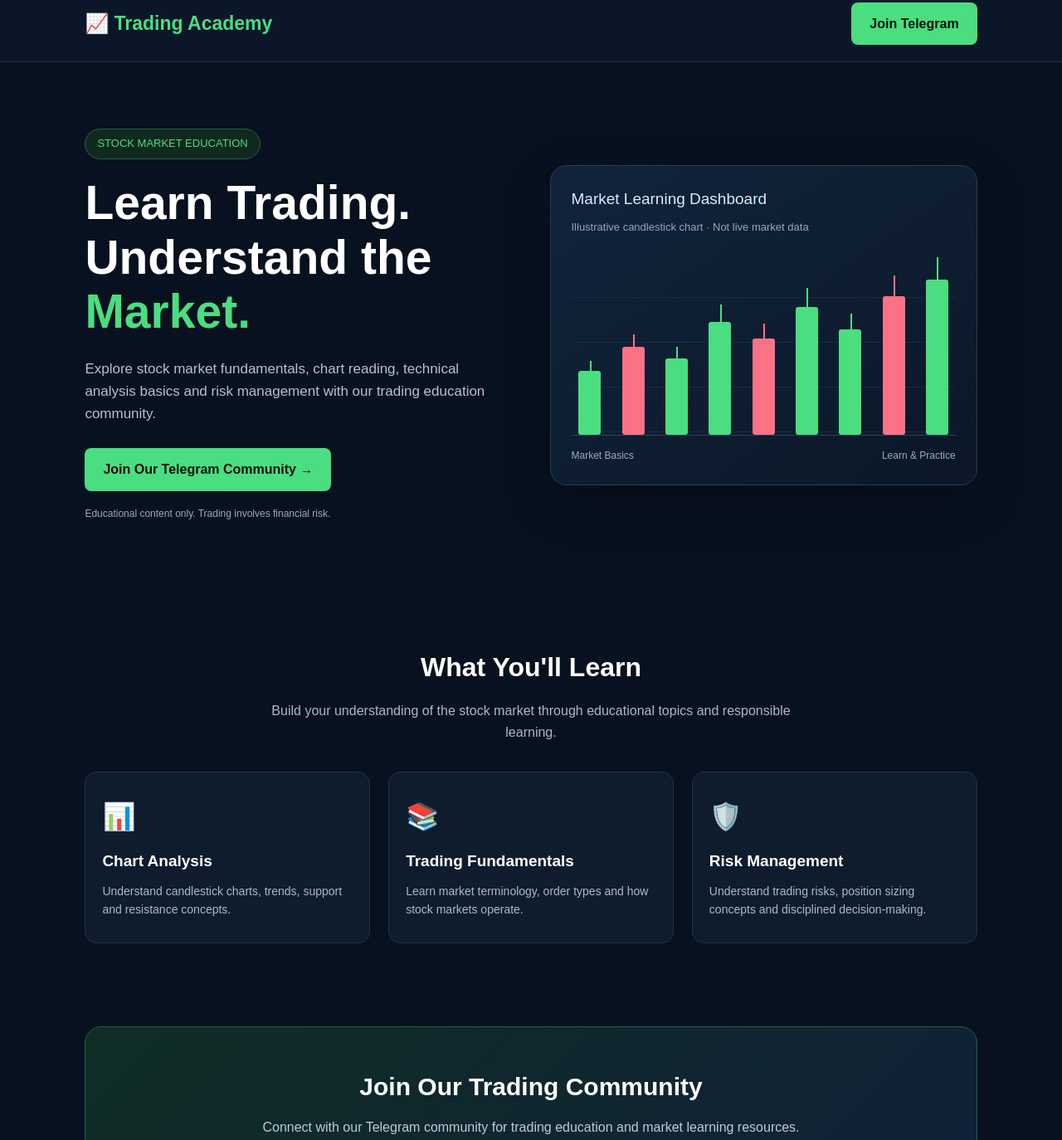
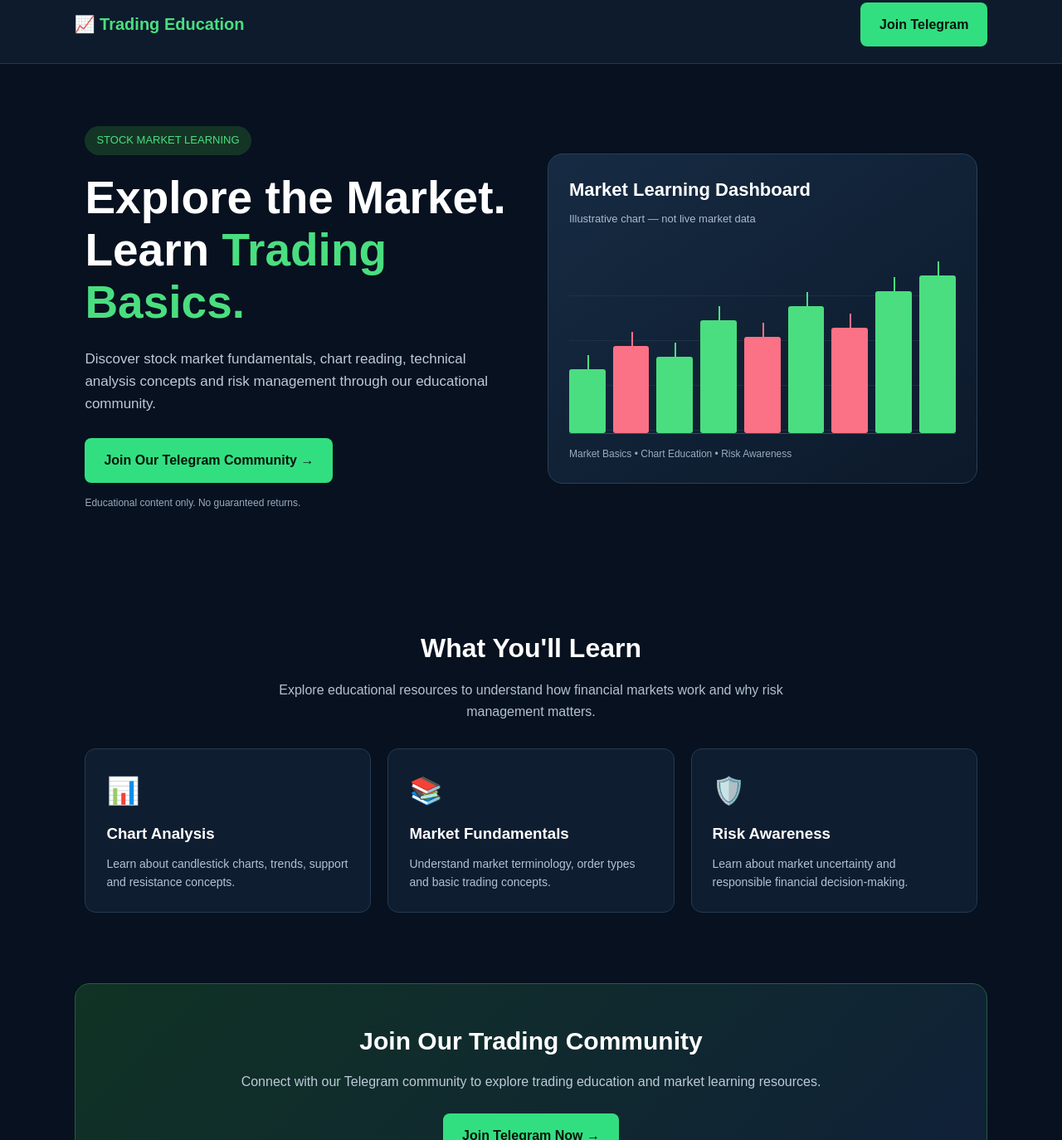
Before and after one commit to manishkumarpipli960296-cmyk/trading.3, a plain HTML site: page index.html in a window 1280 px wide. Shown: the part 43-1417 px from the top of the page at 83% size. Drawn offline with Linux system fonts and the light colour scheme.

Commit message:
Revamp Trading Education Community HTML and styles
Updated the HTML structure and styles for the Trading Education Community page, including changes to the header, hero section, and footer.

```diff
--- a/index.html
+++ b/index.html
@@ -4,8 +4,7 @@
 <head>
 <meta charset="UTF-8">
 <meta name="viewport" content="width=device-width, initial-scale=1.0">
-  <title>Trading Academy | Join Our Community</title>
-  <meta name="description" content="Join our trading education community to learn about stock markets, charts, risk management and trading basics.">
+<title>Trading Education Community</title>
 
 <style>
 * {
@@ -14,45 +13,41 @@
   box-sizing: border-box;
 }
 
-    html {
-      scroll-behavior: smooth;
-    }
-
 body {
   font-family: Arial, sans-serif;
   background: #07111f;
-      color: #ffffff;
+  color: white;
   line-height: 1.6;
 }
 
-    .navbar {
+header {
   display: flex;
   justify-content: space-between;
   align-items: center;
-      padding: 20px 8%;
-      background: #0b1728;
-      border-bottom: 1px solid #20334b;
+  padding: 20px 7%;
+  background: #0d1b2c;
+  border-bottom: 1px solid #26374c;
 }
 
 .logo {
-      font-size: 23px;
+  color: #4ade80;
   font-weight: bold;
-      color: #4ade80;
+  font-size: 20px;
 }
 
-    .nav-button, .join-button {
+.btn {
   display: inline-block;
+  padding: 14px 23px;
+  border-radius: 8px;
+  background: #32df80;
+  color: #06150c;
   text-decoration: none;
-      color: #06120c;
-      background: #4ade80;
   font-weight: bold;
-      padding: 13px 22px;
-      border-radius: 8px;
-      transition: 0.3s;
+  transition: .2s;
 }
 
-    .nav-button:hover, .join-button:hover {
-      background: #22c55e;
+.btn:hover {
+  background: #20c96c;
   transform: translateY(-2px);
 }
 
@@ -60,24 +55,22 @@
   display: grid;
   grid-template-columns: 1fr 1fr;
   align-items: center;
-      gap: 45px;
-      padding: 80px 8%;
-      min-height: 580px;
+  gap: 40px;
+  padding: 75px 8%;
 }
 
 .tag {
   display: inline-block;
+  background: #143526;
   color: #4ade80;
-      border: 1px solid #285d43;
-      background: #10291f;
-      border-radius: 30px;
+  border-radius: 25px;
   padding: 7px 14px;
+  font-size: 13px;
   margin-bottom: 20px;
-      font-size: 13px;
 }
 
 h1 {
-      font-size: clamp(35px, 5vw, 57px);
+  font-size: clamp(36px, 5vw, 55px);
   line-height: 1.15;
   margin-bottom: 22px;
 }
@@ -87,56 +80,46 @@
 }
 
 .hero p {
-      color: #b4c2d4;
+  color: #bdc9d8;
+  margin-bottom: 28px;
   font-size: 17px;
-      margin-bottom: 28px;
-    }
-
-    .note {
-      display: block;
-      color: #9aabc0;
-      font-size: 12px;
-      margin-top: 18px;
 }
 
 .chart-card {
-      background: linear-gradient(145deg, #11243b, #0b1728);
-      border: 1px solid #263e58;
-      border-radius: 20px;
+  background: linear-gradient(145deg, #162b43, #0c192a);
+  border: 1px solid #2a4059;
+  border-radius: 18px;
   padding: 25px;
-      box-shadow: 0 20px 60px #00000040;
 }
 
-    .chart-title {
-      color: #dbeafe;
-      font-size: 19px;
+.chart-card h2 {
   margin-bottom: 8px;
+  font-size: 22px;
 }
 
-    .chart-subtitle {
-      color: #93a7bf;
+.chart-card p {
+  color: #a9bacd;
   font-size: 13px;
-      margin-bottom: 20px;
 }
 
 .chart {
+  height: 220px;
   display: flex;
+  justify-content: space-around;
   align-items: flex-end;
-      justify-content: space-around;
-      height: 220px;
-      gap: 8px;
-      border-bottom: 1px solid #31445b;
+  gap: 9px;
+  margin-top: 25px;
+  border-bottom: 1px solid #354a60;
   background: repeating-linear-gradient(
     to bottom,
     transparent 0,
     transparent 53px,
-        #25374b 54px
+    #283d52 54px
   );
 }
 
 .candle {
   width: 10%;
-      max-width: 27px;
   border-radius: 3px;
   position: relative;
 }
@@ -144,77 +127,73 @@
 .candle::before {
   content: "";
   position: absolute;
+  left: 50%;
+  top: -17px;
+  height: 20px;
   width: 2px;
-      height: 25%;
   background: inherit;
-      left: 50%;
-      top: -15%;
 }
 
 .green { background: #4ade80; }
 .red { background: #fb7185; }
 
-    .chart-footer {
-      display: flex;
-      justify-content: space-between;
-      margin-top: 15px;
+.note {
   color: #9aabc0;
   font-size: 12px;
+  margin-top: 15px;
 }
 
 .section {
-      padding: 70px 8%;
+  padding: 65px 8%;
   text-align: center;
 }
 
 .section h2 {
   font-size: 32px;
-      margin-bottom: 14px;
+  margin-bottom: 12px;
 }
 
-    .section-intro {
+.intro {
+  color: #b3c1d1;
   max-width: 650px;
-      margin: 0 auto 35px;
-      color: #aab9cb;
+  margin: 0 auto 32px;
 }
 
-    .features {
+.cards {
   display: grid;
   grid-template-columns: repeat(3, 1fr);
-      gap: 22px;
-      margin-top: 35px;
+  gap: 20px;
 }
 
-    .feature {
-      background: #0e1c2e;
-      border: 1px solid #20334b;
-      border-radius: 14px;
-      padding: 28px 20px;
+.card {
+  background: #0e1d30;
+  border: 1px solid #253a53;
+  border-radius: 13px;
+  padding: 25px;
   text-align: left;
 }
 
-    .feature .emoji {
+.card .icon {
   font-size: 32px;
-      margin-bottom: 12px;
+  margin-bottom: 10px;
 }
 
-    .feature h3 {
+.card h3 {
   margin-bottom: 10px;
-      font-size: 19px;
 }
 
-    .feature p {
-      color: #aab9cb;
+.card p {
+  color: #b3c1d1;
   font-size: 14px;
 }
 
 .cta {
-      margin: 30px 8% 70px;
-      padding: 48px 20px;
+  margin: 20px 7% 60px;
+  padding: 45px 20px;
+  border: 1px solid #285b42;
+  border-radius: 18px;
+  background: linear-gradient(135deg, #103324, #102039);
   text-align: center;
-      background: linear-gradient(135deg, #102d25, #102039);
-      border: 1px solid #285d43;
-      border-radius: 20px;
 }
 
 .cta h2 {
@@ -223,68 +202,45 @@
 }
 
 .cta p {
-      color: #bdcbd9;
+  color: #bdc9d8;
   margin-bottom: 25px;
 }
 
 .disclaimer {
   background: #091422;
-      border-top: 1px solid #20334b;
+  border-top: 1px solid #25374c;
   padding: 25px 8%;
-      color: #9aabc0;
+  text-align: center;
+  color: #a8b7c9;
   font-size: 12px;
-      text-align: center;
 }
 
 footer {
+  text-align: center;
   padding: 20px;
-      text-align: center;
   color: #8294aa;
-      background: #07111f;
   font-size: 13px;
 }
 
-    @media (max-width: 768px) {
-      .hero {
-        grid-template-columns: 1fr;
-        padding: 50px 6%;
-      }
-
-      .features {
-        grid-template-columns: 1fr;
-      }
-
-      .navbar {
-        padding: 16px 5%;
-      }
-
-      .logo {
-        font-size: 18px;
-      }
-
-      .nav-button {
-        padding: 10px 13px;
-        font-size: 13px;
-      }
-
-      .section {
-        padding: 50px 6%;
-      }
-
-      .cta {
-        margin: 20px 5% 50px;
-      }
+@media (max-width: 760px) {
+  header { padding: 16px 5%; }
+  .logo { font-size: 16px; }
+  header .btn { padding: 10px; font-size: 12px; }
+  .hero { grid-template-columns: 1fr; padding: 45px 6%; }
+  .cards { grid-template-columns: 1fr; }
+  .section { padding: 45px 6%; }
+  .cta { margin: 20px 5% 45px; }
 }
 </style>
 </head>
 
 <body>
 
-  <header class="navbar">
-    <div class="logo">📈 Trading Academy</div>
+<header>
+  <div class="logo">📈 Trading Education</div>
 
-    <a class="nav-button telegram-link"
-       href="https://t.me/YOUR_CHANNEL"
+  <a class="btn telegram-link"
+     href="https://t.me/+ivmle19O208zYjU1"
      target="_blank"
      rel="noopener noreferrer">
     Join Telegram
@@ -292,38 +248,37 @@
 </header>
 
 <main>
+
 <section class="hero">
   <div>
-        <span class="tag">STOCK MARKET EDUCATION</span>
+    <div class="tag">STOCK MARKET LEARNING</div>
 
     <h1>
-          Learn Trading.<br>
-          Understand the <span>Market.</span>
+      Explore the Market.<br>
+      Learn <span>Trading Basics.</span>
     </h1>
 
     <p>
-          Explore stock market fundamentals, chart reading,
-          technical analysis basics and risk management with
-          our trading education community.
+      Discover stock market fundamentals, chart reading,
+      technical analysis concepts and risk management
+      through our educational community.
     </p>
 
-        <a class="join-button telegram-link"
-           href="https://t.me/YOUR_CHANNEL"
+    <a class="btn telegram-link"
+       href="https://t.me/+ivmle19O208zYjU1"
        target="_blank"
        rel="noopener noreferrer">
       Join Our Telegram Community →
     </a>
 
-        <span class="note">
-          Educational content only. Trading involves financial risk.
-        </span>
+    <div class="note">
+      Educational content only. No guaranteed returns.
+    </div>
   </div>
 
   <div class="chart-card">
-        <div class="chart-title">Market Learning Dashboard</div>
-        <div class="chart-subtitle">
-          Illustrative candlestick chart · Not live market data
-        </div>
+    <h2>Market Learning Dashboard</h2>
+    <p>Illustrative chart — not live market data</p>
 
     <div class="chart">
       <div class="candle green" style="height:35%"></div>
@@ -332,14 +287,13 @@
       <div class="candle green" style="height:62%"></div>
       <div class="candle red" style="height:53%"></div>
       <div class="candle green" style="height:70%"></div>
-          <div class="candle green" style="height:58%"></div>
-          <div class="candle red" style="height:76%"></div>
-          <div class="candle green" style="height:85%"></div>
+      <div class="candle red" style="height:58%"></div>
+      <div class="candle green" style="height:78%"></div>
+      <div class="candle green" style="height:87%"></div>
     </div>
 
-        <div class="chart-footer">
-          <span>Market Basics</span>
-          <span>Learn & Practice</span>
+    <div class="note">
+      Market Basics • Chart Education • Risk Awareness
     </div>
   </div>
 </section>
@@ -347,36 +301,36 @@
 <section class="section">
   <h2>What You'll Learn</h2>
 
-      <p class="section-intro">
-        Build your understanding of the stock market through
-        educational topics and responsible learning.
+  <p class="intro">
+    Explore educational resources to understand how financial
+    markets work and why risk management matters.
   </p>
 
-      <div class="features">
-        <div class="feature">
-          <div class="emoji">📊</div>
+  <div class="cards">
+    <div class="card">
+      <div class="icon">📊</div>
       <h3>Chart Analysis</h3>
       <p>
-            Understand candlestick charts, trends,
+        Learn about candlestick charts, trends,
         support and resistance concepts.
       </p>
     </div>
 
-        <div class="feature">
-          <div class="emoji">📚</div>
-          <h3>Trading Fundamentals</h3>
+    <div class="card">
+      <div class="icon">📚</div>
+      <h3>Market Fundamentals</h3>
       <p>
-            Learn market terminology, order types
-            and how stock markets operate.
+        Understand market terminology, order types
+        and basic trading concepts.
       </p>
     </div>
 
-        <div class="feature">
-          <div class="emoji">🛡️</div>
-          <h3>Risk Management</h3>
+    <div class="card">
+      <div class="icon">🛡️</div>
+      <h3>Risk Awareness</h3>
       <p>
-            Understand trading risks, position sizing
-            concepts and disciplined decision-making.
+        Learn about market uncertainty and
+        responsible financial decision-making.
       </p>
     </div>
   </div>
@@ -386,39 +340,36 @@
   <h2>Join Our Trading Community</h2>
 
   <p>
-        Connect with our Telegram community for
+    Connect with our Telegram community to explore
     trading education and market learning resources.
   </p>
 
-      <a class="join-button telegram-link"
-         href="https://t.me/YOUR_CHANNEL"
+  <a class="btn telegram-link"
+     href="https://t.me/+ivmle19O208zYjU1"
      target="_blank"
      rel="noopener noreferrer">
     Join Telegram Now →
   </a>
 </section>
+
 </main>
 
 <section class="disclaimer">
   <strong>Risk Disclaimer:</strong>
-    This website is for educational purposes only and does not
-    provide personalized financial advice or guaranteed returns.
-    Stock market and derivatives trading involve significant risk.
-    Please make informed decisions and consult a qualified financial
-    professional when needed.
+  This page is for educational purposes only and does not provide
+  personalized investment advice. Trading involves financial risk.
+  No profits or returns are guaranteed.
 </section>
 
 <footer>
-    © <span id="year"></span> Trading Academy. All rights reserved.
+  © <span id="year"></span> Trading Education Community
 </footer>
 
 <script>
 document.getElementById("year").textContent =
   new Date().getFullYear();
 
-    // Replace YOUR_CHANNEL with your actual Telegram username or invite link.
-    // All Join Telegram buttons use the same destination.
-    const telegramLink = "https://t.me/YOUR_CHANNEL";
+const telegramLink = "https://t.me/+ivmle19O208zYjU1";
 
 document.querySelectorAll(".telegram-link").forEach(function(button) {
   button.href = telegramLink;
```
Lines whose indentation alone changed are shown as unchanged.
